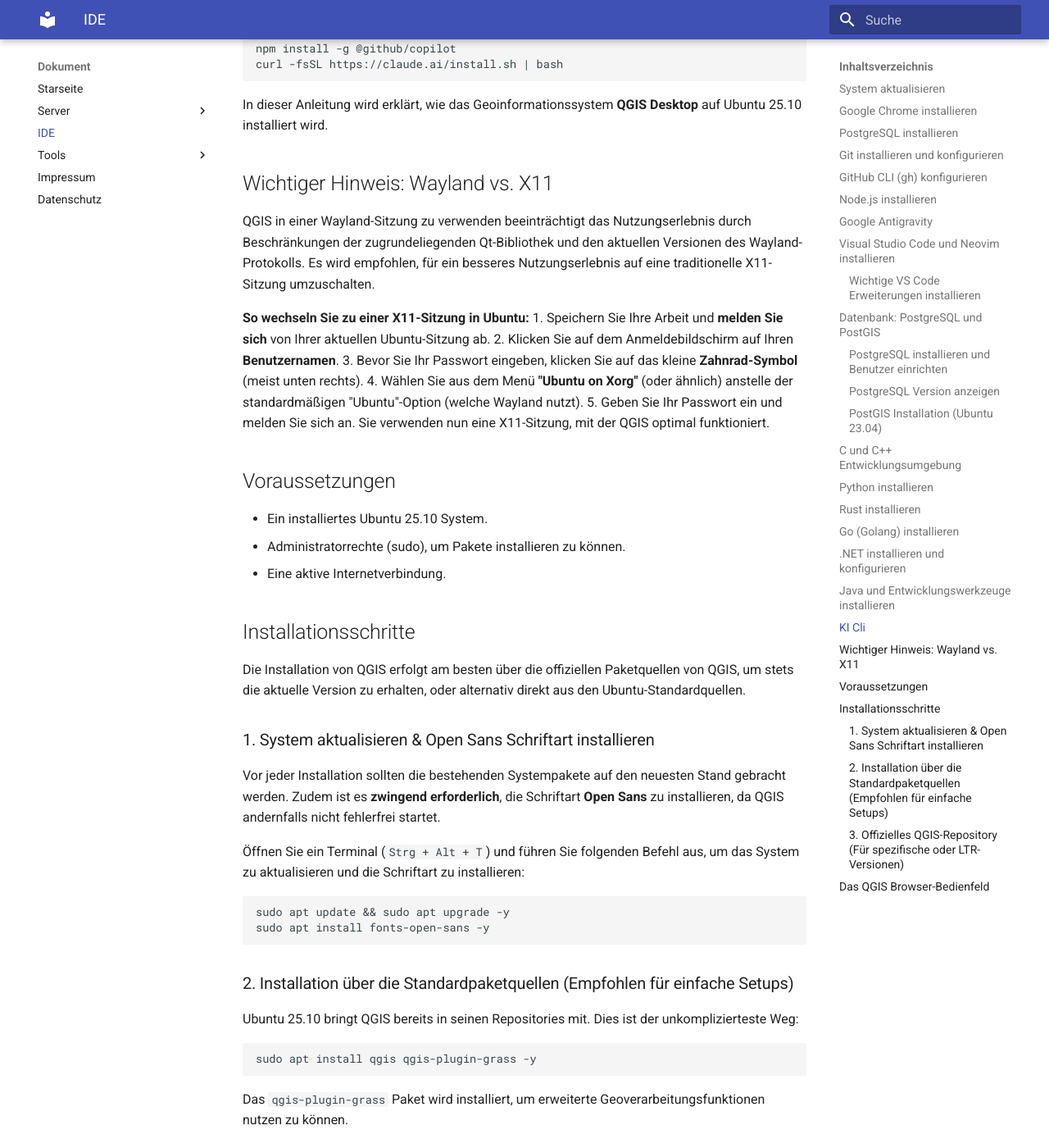
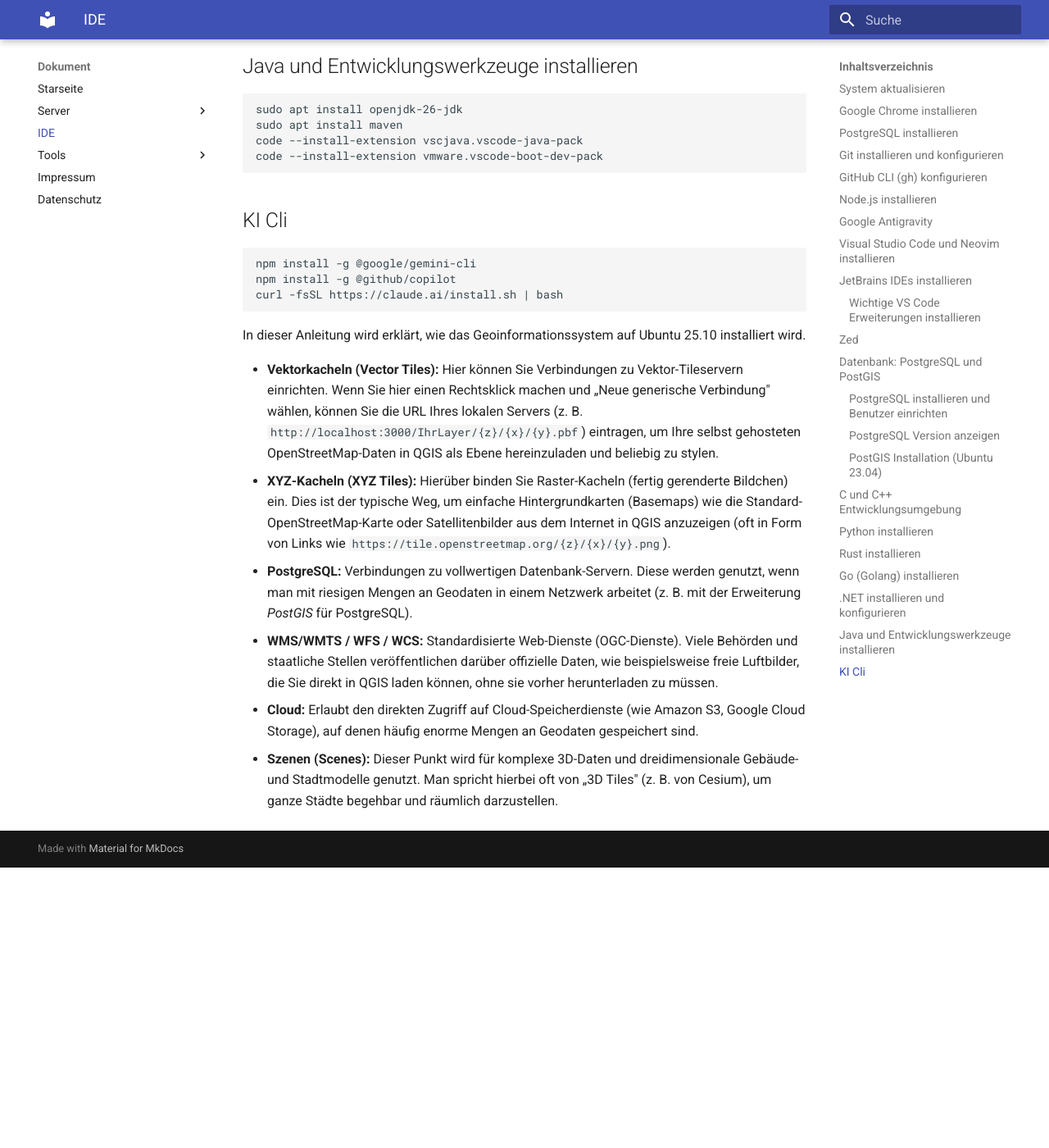
Before and after one commit to thorstenkloehn/dokument, an MkDocs documentation site: the page built from docs/IDE/index.md, in a window 1280 px wide and 1400 px high, scrolled down 4463 px. Shown: the whole window at 82% size. Built offline with MkDocs 1.6.1 and Material for MkDocs 9.7.7, drawn with Linux system fonts in a browser that asks for light colours; after the commit the page ends 5521 px from its top, so only the background shows below that; some of the changed text lies outside the part shown.

Commit message:
Dokumentation: Hinzufügen von Installationsanweisungen für JetBrains IDEs und Zed, sowie Anpassungen an bestehenden Abschnitten

````diff
--- a/docs/IDE/index.md
+++ b/docs/IDE/index.md
@@ -88,14 +88,23 @@
 sudo snap install code --classic
 sudo apt-get install neovim
 ```
+## JetBrains IDEs installieren
 
+```bash
+sudo snap install intellij-idea-ultimate --classic
+sudo snap install rider --classic
+```
 ### Wichtige VS Code Erweiterungen installieren
 
 ```bash
 code --install-extension GitHub.copilot
-code --install-extension RoweWilsonFrederiskHolme.wikitext
 code --install-extension anthropic.claude-code
 code --install-extension Google.gemini-cli-vscode-ide-companion
+code --install-extension formulahendry.acp-client
+```
+## Zed
+```
+curl -f https://zed.dev/install.sh | sh
 
 ```
 
@@ -212,79 +221,12 @@
 ```
 
 
-In dieser Anleitung wird erklärt, wie das Geoinformationssystem **QGIS Desktop** auf Ubuntu 25.10 installiert wird.
 
-## Wichtiger Hinweis: Wayland vs. X11
-QGIS in einer Wayland-Sitzung zu verwenden beeinträchtigt das Nutzungserlebnis durch Beschränkungen der zugrundeliegenden Qt-Bibliothek und den aktuellen Versionen des Wayland-Protokolls. Es wird empfohlen, für ein besseres Nutzungserlebnis auf eine traditionelle X11-Sitzung umzuschalten.
+In dieser Anleitung wird erklärt, wie das Geoinformationssystem auf Ubuntu 25.10 installiert wird.
 
-**So wechseln Sie zu einer X11-Sitzung in Ubuntu:**
-1. Speichern Sie Ihre Arbeit und **melden Sie sich** von Ihrer aktuellen Ubuntu-Sitzung ab.
-2. Klicken Sie auf dem Anmeldebildschirm auf Ihren **Benutzernamen**.
-3. Bevor Sie Ihr Passwort eingeben, klicken Sie auf das kleine **Zahnrad-Symbol** (meist unten rechts).
-4. Wählen Sie aus dem Menü **"Ubuntu on Xorg"** (oder ähnlich) anstelle der standardmäßigen "Ubuntu"-Option (welche Wayland nutzt).
-5. Geben Sie Ihr Passwort ein und melden Sie sich an. Sie verwenden nun eine X11-Sitzung, mit der QGIS optimal funktioniert.
-
-## Voraussetzungen
-* Ein installiertes Ubuntu 25.10 System.
-* Administratorrechte (sudo), um Pakete installieren zu können.
-* Eine aktive Internetverbindung.
-
-## Installationsschritte
-
-Die Installation von QGIS erfolgt am besten über die offiziellen Paketquellen von QGIS, um stets die aktuelle Version zu erhalten, oder alternativ direkt aus den Ubuntu-Standardquellen.
-
-### 1. System aktualisieren & Open Sans Schriftart installieren
-Vor jeder Installation sollten die bestehenden Systempakete auf den neuesten Stand gebracht werden. Zudem ist es **zwingend erforderlich**, die Schriftart **Open Sans** zu installieren, da QGIS andernfalls nicht fehlerfrei startet.
-
-Öffnen Sie ein Terminal (`Strg + Alt + T`) und führen Sie folgenden Befehl aus, um das System zu aktualisieren und die Schriftart zu installieren:
-
-```bash
-sudo apt update && sudo apt upgrade -y
-sudo apt install fonts-open-sans -y
-```
-
-### 2. Installation über die Standardpaketquellen (Empfohlen für einfache Setups)
-Ubuntu 25.10 bringt QGIS bereits in seinen Repositories mit. Dies ist der unkomplizierteste Weg:
-
-```bash
-sudo apt install qgis qgis-plugin-grass -y
-```
-Das `qgis-plugin-grass` Paket wird installiert, um erweiterte Geoverarbeitungsfunktionen nutzen zu können.
-
-### 3. Offizielles QGIS-Repository (Für spezifische oder LTR-Versionen)
-Möchten Sie sicherstellen, dass Sie immer die aktuellste "Long Term Release" (LTR) Version oder das neueste Release von den QGIS-Entwicklern erhalten:
-
-Installieren Sie zuerst benötigte Werkzeuge und laden Sie den GPG-Schlüssel herunter:
-```bash
-sudo apt install software-properties-common gnupg -y
-curl -fsSL https://qgis.org/downloads/qgis-archive.key | sudo gpg --dearmor -o /etc/apt/keyrings/qgis-archive-keyring.gpg
-```
-
-Fügen Sie danach das QGIS-Repository in Ihre Quellenliste ein und aktualisieren Sie den Paket-Cache:
-```bash
-sudo bash -c 'cat << EOF > /etc/apt/sources.list.d/qgis.sources
-Types: deb deb-src
-URIs: https://qgis.org/ubuntu-ltr
-Suites: plucky
-Architectures: amd64
-Components: main
-Signed-By: /etc/apt/keyrings/qgis-archive-keyring.gpg
-EOF'
-
-sudo apt update
-sudo apt install qgis qgis-plugin-grass -y
-```
-*Hinweis: "plucky" fungiert hierbei als Codename für die Ubuntu 25.10 Veröffentlichung.*
-
-## Das QGIS Browser-Bedienfeld
-
-Nach der erfolgreichen Installation und dem Start von QGIS finden Sie auf der linken Seite das sogenannte **Browser-Bedienfeld** (Browser Panel). Es fungiert als eine Art „Datei-Explorer“ oder „Adressbuch“ für QGIS, in dem Sie festlegen, woher die Software ihre Kartendaten beziehen soll. In dieser Liste werden alle verschiedenen Datenquellen und Verbindungsarten aufgeführt, aus denen QGIS geografische Daten (Karten, Punkte, Linien, Satellitenbilder) laden kann:
-
-Für Ihre Arbeit mit eigenen Karten-Servern (wie z. B. einem lokalen OSM-Tileserver wie Martin) sind besonders folgende Punkte wichtig:
-
-* **Vektorkacheln (Vector Tiles):** Hier können Sie Verbindungen zu Vektor-Tileservern einrichten. Wenn Sie hier einen Rechtsklick machen und „Neue generische Verbindung“ wählen, können Sie die URL Ihres lokalen Servers (z. B. `http://localhost:3000/IhrLayer/{z}/{x}/{y}.pbf`) eintragen, um Ihre selbst gehosteten OpenStreetMap-Daten in QGIS als Ebene hereinzuladen und beliebig zu stylen.
+* **Vektorkacheln (Vector Tiles):** Hier können Sie Verbindungen zu Vektor-Tileservern einrichten. Wenn Sie hier einen Rechtsklick machen und „Neue generische Verbindung" wählen, können Sie die URL Ihres lokalen Servers (z. B. `http://localhost:3000/IhrLayer/{z}/{x}/{y}.pbf`) eintragen, um Ihre selbst gehosteten OpenStreetMap-Daten in QGIS als Ebene hereinzuladen und beliebig zu stylen.
 * **XYZ-Kacheln (XYZ Tiles):** Hierüber binden Sie Raster-Kacheln (fertig gerenderte Bildchen) ein. Dies ist der typische Weg, um einfache Hintergrundkarten (Basemaps) wie die Standard-OpenStreetMap-Karte oder Satellitenbilder aus dem Internet in QGIS anzuzeigen (oft in Form von Links wie `https://tile.openstreetmap.org/{z}/{x}/{y}.png`).
 * **PostgreSQL:** Verbindungen zu vollwertigen Datenbank-Servern. Diese werden genutzt, wenn man mit riesigen Mengen an Geodaten in einem Netzwerk arbeitet (z. B. mit der Erweiterung *PostGIS* für PostgreSQL).
-* **WMS/WMTS / WFS / WCS:** Standardisierte Web-Dienste (OGC-Dienste). Viele Behörden und staatliche Stellen veröffentlichen darüber offizielle Daten, wie bspw. freie Luftbilder, die Sie direkt in QGIS laden können, ohne sie vorher herunterladen zu müssen.
+* **WMS/WMTS / WFS / WCS:** Standardisierte Web-Dienste (OGC-Dienste). Viele Behörden und staatliche Stellen veröffentlichen darüber offizielle Daten, wie beispielsweise freie Luftbilder, die Sie direkt in QGIS laden können, ohne sie vorher herunterladen zu müssen.
 * **Cloud:** Erlaubt den direkten Zugriff auf Cloud-Speicherdienste (wie Amazon S3, Google Cloud Storage), auf denen häufig enorme Mengen an Geodaten gespeichert sind.
-* **Szenen (Scenes):** Dieser Punkt wird für komplexe 3D-Daten und dreidimensionale Gebäude- und Stadtmodelle genutzt. Man spricht hierbei oft von "3D Tiles" (z.B. von Cäsiium), um ganze Städte begehbar und räumlich darzustellen.
+* **Szenen (Scenes):** Dieser Punkt wird für komplexe 3D-Daten und dreidimensionale Gebäude- und Stadtmodelle genutzt. Man spricht hierbei oft von „3D Tiles" (z. B. von Cesium), um ganze Städte begehbar und räumlich darzustellen.
````
